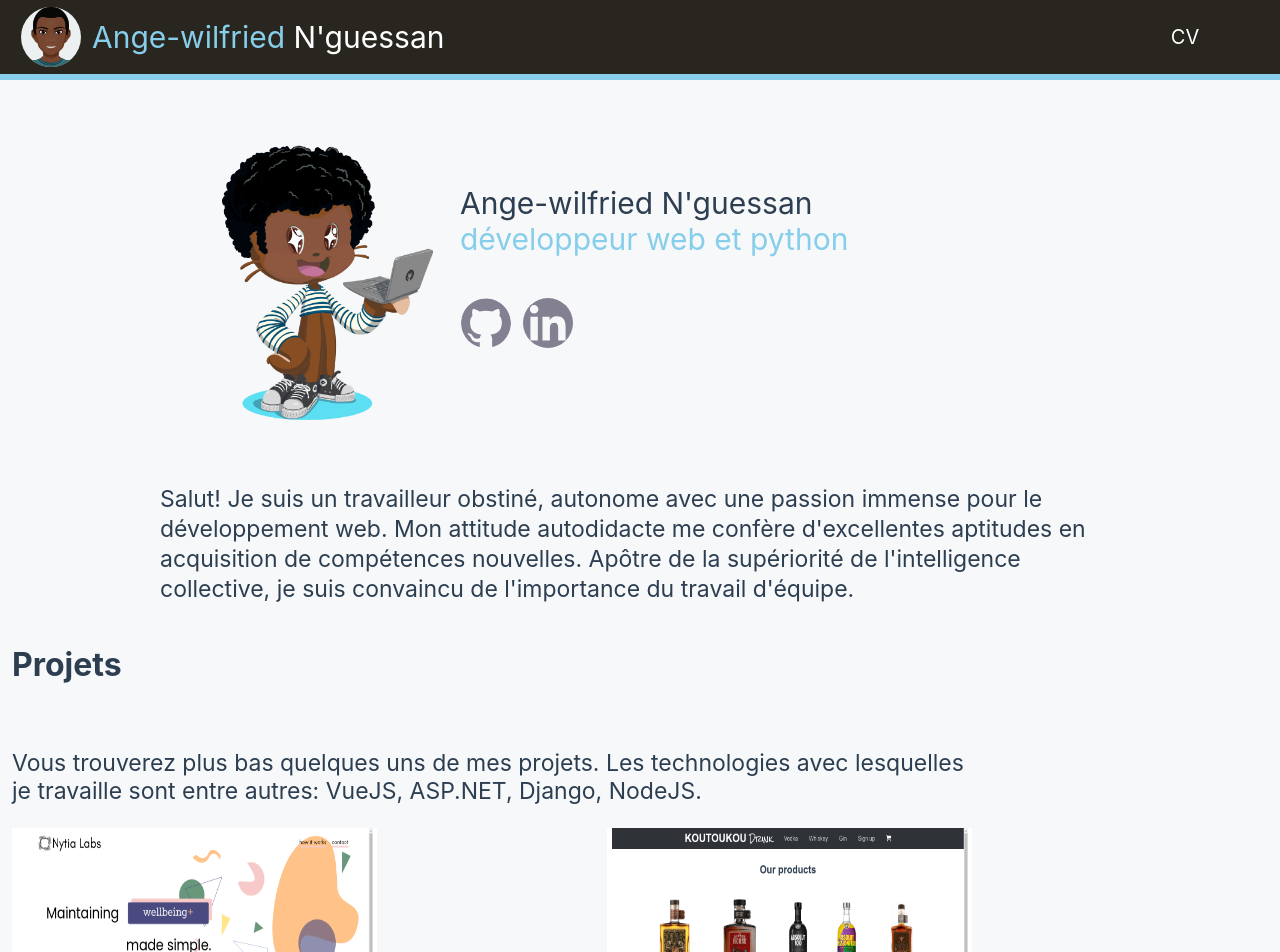
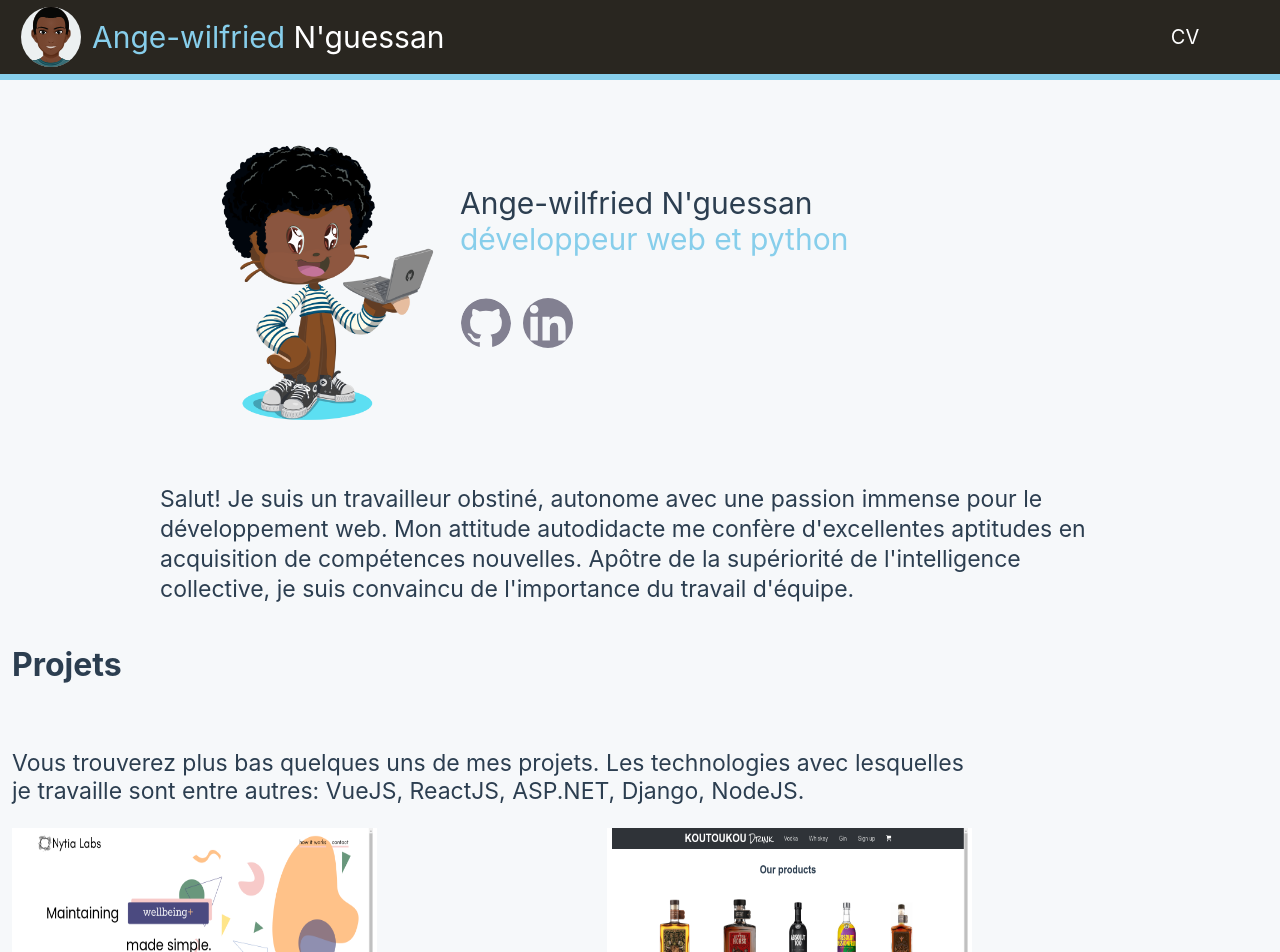
Before and after one commit to adeleroi/mywebsite, a Vue app: page / in a window 1280 px wide. Shown: the top 952 px of the page. Built offline with nearby package versions, Linux system fonts and the light colour scheme.

Commit message:
Update Projects.vue

```diff
--- a/src/components/Projects.vue
+++ b/src/components/Projects.vue
@@ -3,7 +3,7 @@
       <div class="about-projet">
         <h1 class="project-title"> Projets</h1>
         <br/>
-        <p class="myself-info">Vous trouverez plus bas quelques uns de mes projets. Les technologies avec lesquelles je travaille sont entre autres: VueJS, ASP.NET, Django, NodeJS.</p>
+        <p class="myself-info">Vous trouverez plus bas quelques uns de mes projets. Les technologies avec lesquelles je travaille sont entre autres: VueJS, ReactJS, ASP.NET, Django, NodeJS.</p>
         <div class="project-list">
             <div class="project">
                 <img src="../assets/logo/Maintaining wellbeing made simple _ Nytialabs.png" alt="" class="project-img">
```
